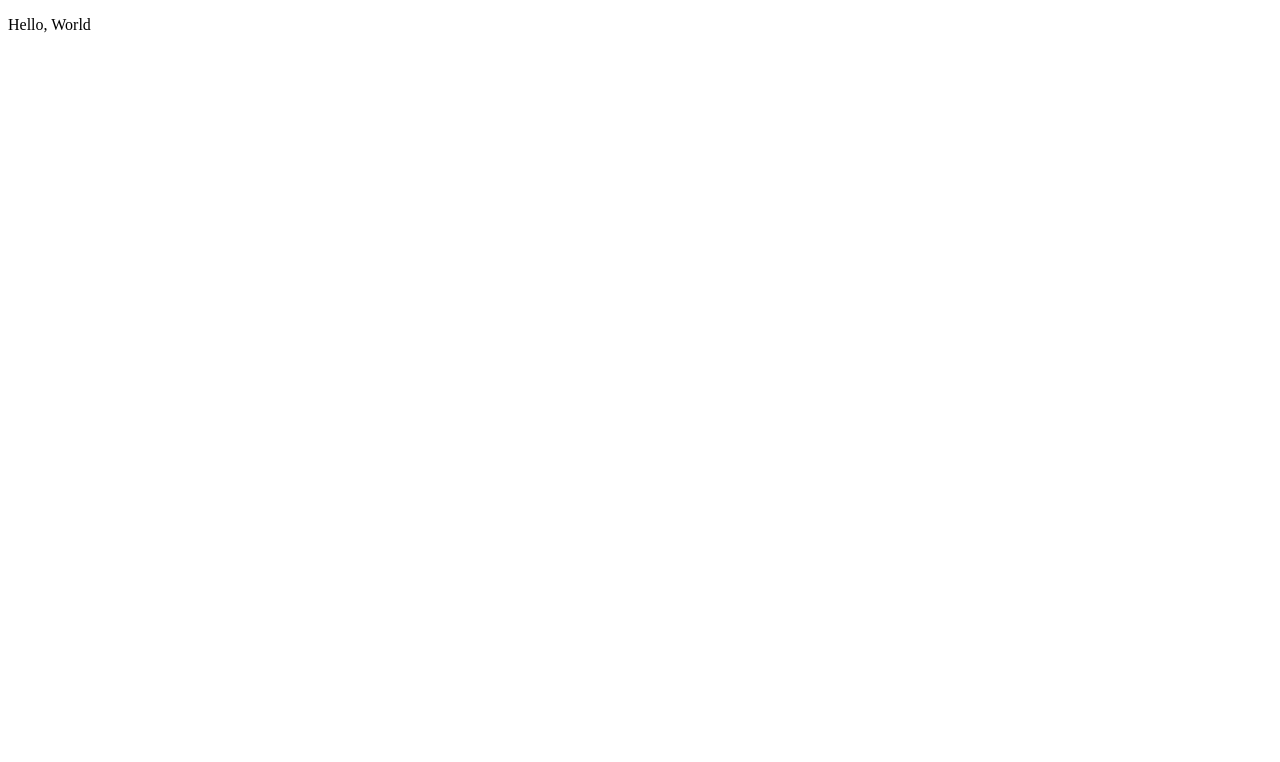
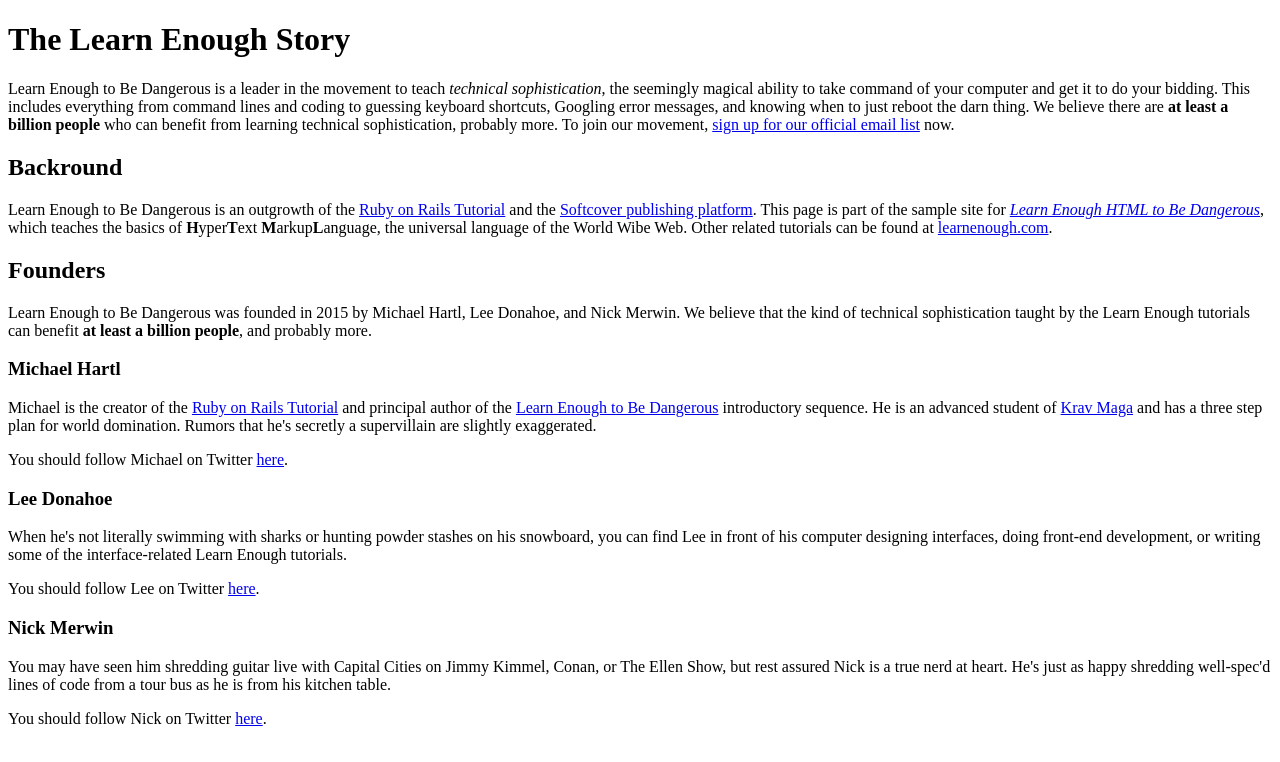
Before and after one commit to Salam-github/sample_website, a plain HTML site: page index.html in a window 1280 px wide. Drawn offline with Linux system fonts and the light colour scheme.

Commit message:
Add text and links

```diff
--- a/index.html
+++ b/index.html
@@ -1,10 +1,79 @@
 <!DOCTYPE html>
 <html>
     <head>
-        <title>Page Title</title>
+        <title>Learn Enough To Be Dangerous</title>
         <meta charset="utf-8">
     </head>
     <body>
-        <p>Hello, World</p>
+
+        <h1>The Learn Enough Story</h1>
+
+        <p>Learn Enough to Be Dangerous is a leader in the movement to teach
+            <em>technical sophistication</em>, the seemingly magical ability to take
+            command of your computer and get it to do your bidding. This includes
+            everything from command lines and coding to guessing keyboard shortcuts,
+            Googling error messages, and knowing when to just reboot the darn thing.
+            We believe there are <strong>at least a billion people</strong> who can benefit from
+            learning technical sophistication, probably more. To join our
+            movement, <a href="https://learnenough.com/email">sign up for our official email list</a> now.</p>
+
+        <h2>Backround</h2>
+
+            <p>
+                Learn Enough to Be Dangerous is an outgrowth of the <a href="https://railstutorial.org/">Ruby on Rails Tutorial</a> and the <a href="https://www.softcover.io/">Softcover publishing platform</a>.
+                This page is part of the sample site for <a href="https://www.learnenough.com/html"><em>Learn Enough HTML to Be Dangerous</em></a>, which teaches the basics of <strong>H</strong>yper<strong>T</strong>ext <strong>M</strong>arkup<strong>L</strong>anguage, the universal language of the World Wibe Web.
+                Other related tutorials can be found at
+                <a href="https://www.learnenough.com/">learnenough.com</a>.
+            </p>
+
+        <h2>Founders</h2>
+
+        <p>Learn Enough to Be Dangerous was founded in 2015 by Michael Hartl, Lee
+            Donahoe, and Nick Merwin. We believe that the kind of technical
+            sophistication taught by the Learn Enough tutorials can benefit
+            <strong>at least a billion people</strong>, and probably more.</p>
+
+        <h3>Michael Hartl</h3>
+
+        <p>
+          Michael is the creator of the <a href="https://www.railstutorial.org/">Ruby on Rails Tutorial</a> and principal author of the <a href="https://www.learnenough.com/">Learn Enough to Be Dangerous</a>
+          introductory sequence. He is an advanced student of
+        <a href="https://www.kravmaga.com/">Krav Maga</a> and has a three step plan for world domination. Rumors that he's secretly a supervillain
+        are slightly exaggerated.
+        </p>
+
+        <p>
+            You should follow Michael on Twitter
+      <a href="https://twitter.com/mhartl" target="_blank" rel="noopener">here</a>.
+        </p>
+
+        <h3>Lee Donahoe</h3>
+
+        <p>
+          When he's not literally swimming with sharks or hunting powder stashes
+          on his snowboard, you can find Lee in front of his computer designing
+          interfaces, doing front-end development, or writing some of the
+          interface-related Learn Enough tutorials.
+        </p>
+
+        <p>
+            You should follow Lee on Twitter
+      <a href="https://twitter.com/leedonahoe" target="_blank" rel="noopener">here</a>.
+        </p>
+
+        <h3>Nick Merwin</h3>
+
+        <p>
+            You may have seen him shredding guitar live with Capital Cities on Jimmy
+            Kimmel, Conan, or The Ellen Show, but rest assured Nick is a true nerd
+            at heart. He's just as happy shredding well-spec'd lines of code from a
+            tour bus as he is from his kitchen table.
+        </p>
+
+        <p>
+            You should follow Nick on Twitter
+      <a href="https://twitter.com/nickmerwin" target="_blank" rel="noopener">here</a>.
+        </p>
+
     </body>
 </html>
```
